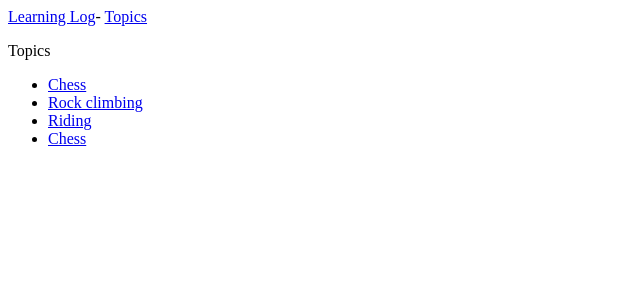
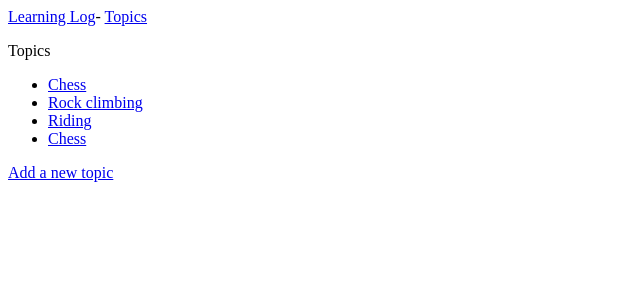
Before and after one commit to bingleyu/learning_log, a Django app: page /topics/ in a window 1280 px wide. Shown: the top 300 px of the page, without its empty margins (0-640 px from the left). Run offline with Django 3.2, Linux system fonts and the light colour scheme; data comes from the database, SQL or seed files in the repository; both versions use the stored data as it was after the commit.

Commit message:
Add topic link

```diff
--- a/learning_logs/templates/learning_logs/topics.html
+++ b/learning_logs/templates/learning_logs/topics.html
@@ -10,4 +10,5 @@
 	<li>No topics have been added yet.</li>
      {% endfor %}
   </ul>
+  <a href="{% url 'learning_logs:new_topic' %}">Add a new topic</a>
 {% endblock content %}
--- a/learning_logs/urls.py
+++ b/learning_logs/urls.py
@@ -8,4 +8,5 @@ urlpatterns = [
     # Page that shows all topics
     path('topics/',views.topics, name='topics'),
     path('topics/<int:topic_id>/',views.topic, name='topic'),
+    path('new_topic/', views.new_topic, name='new_topic')
 ]
--- a/learning_logs/views.py
+++ b/learning_logs/views.py
@@ -1,5 +1,7 @@
-from django.shortcuts import render
+from django.shortcuts import render, redirect
 from .models import Topic
+from .forms import TopicForm
+
 def index(request):
     """The home page for Learning Log."""
     return render(request, 'learning_logs/index.html')
@@ -16,3 +18,18 @@ def topic(request, topic_id):
     entries = topic.entry_set.order_by('-date_added')
     context = {'topic': topic, 'entries': entries}
     return render(request, 'learning_logs/topic.html', context)
+
+def new_topic(request):
+    """Add a new topic."""
+    if request.method != 'POST':
+    # No data submitted; create a blank form.
+        form = TopicForm()
+    else:
+    # POST data submitted; process data.
+        form = TopicForm(data=request.POST)
+        if form.is_valid():
+            form.save()
+            return redirect('learning_logs:topics')
+    # display a blank or invalid form
+    context = {'form': form}
+    return render(request, 'learning_logs/new_topic.html', context)
```
Also changed, not shown: db.sqlite3.
